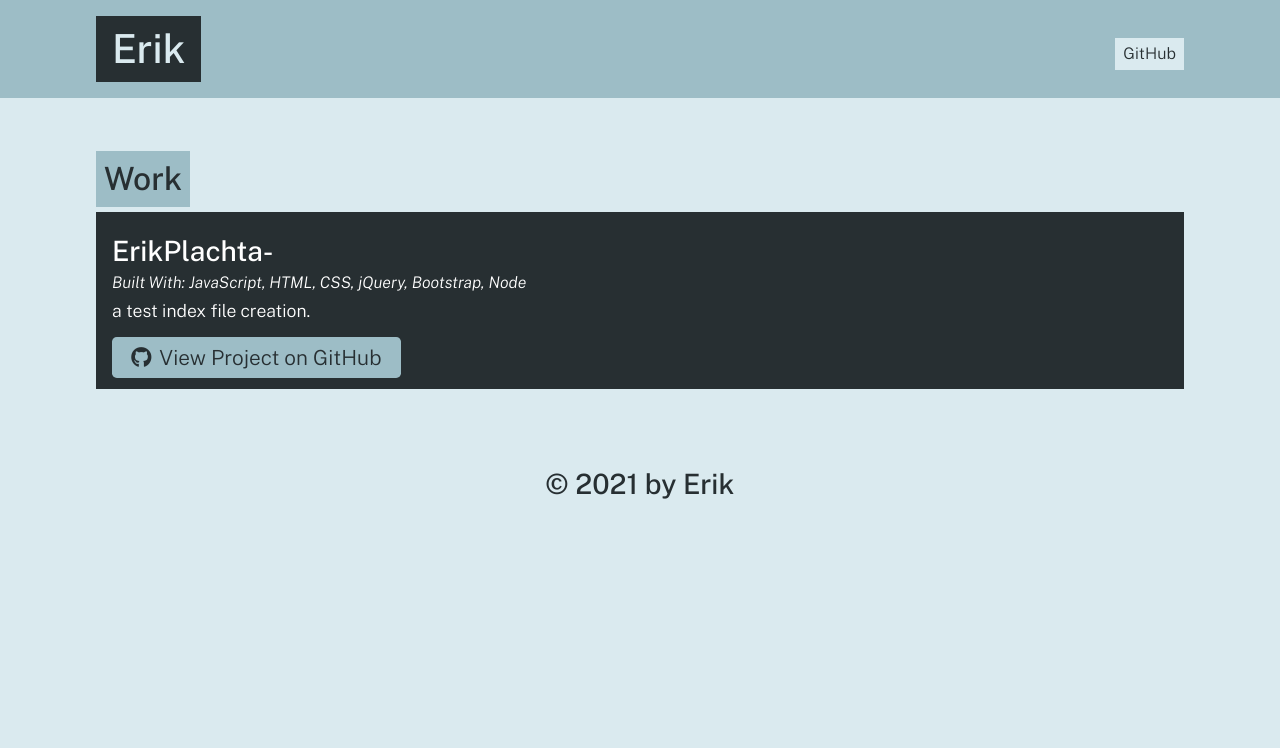
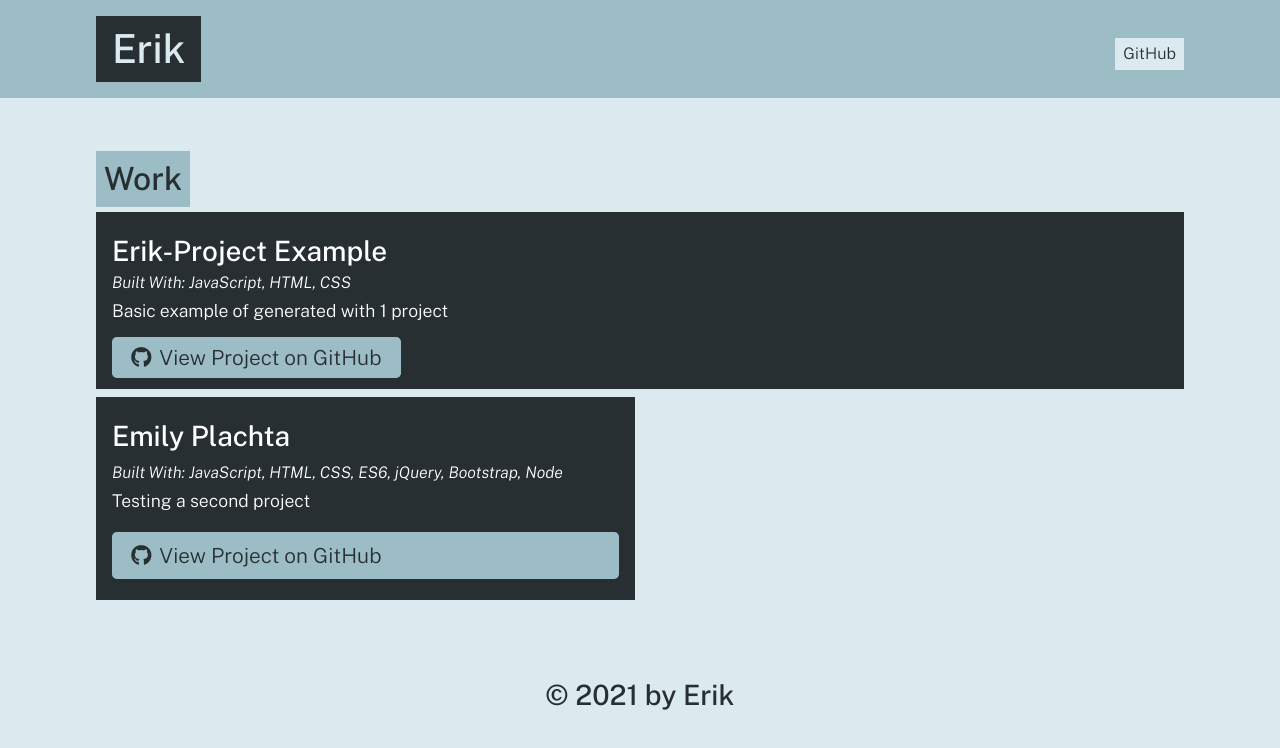
Before and after one commit to ErikPlachta/nodejs-portfolio-generator, a website: page dist/index.html in a window 1280 px wide. Drawn offline with nearby package versions, Linux system fonts and the light colour scheme.

Commit message:
Verified again, and pushing example built content

```diff
--- a/dist/index.html
+++ b/dist/index.html
@@ -29,16 +29,26 @@
       <div class="flex-row justify-space-between">
 
           <div class="col-12 mb-2 bg-dark text-light p-3">
-            <h3 class="portfolio-item-title text-light">ErikPlachta-</h3>
+            <h3 class="portfolio-item-title text-light">Erik-Project Example</h3>
             <h5 class="portfolio-languages">
               Built With:
-              JavaScript, HTML, CSS, jQuery, Bootstrap, Node
+              JavaScript, HTML, CSS
             </h5>
-            <p>a test index file creation.</p>
+            <p>Basic example of generated with 1 project</p>
             <a href="localhost" class="btn"><i class="fab fa-github mr-2"></i>View Project on GitHub</a>
           </div>
 
 
+
+          <div class="col-12 col-md-6 mb-2 bg-dark text-light p-3 flex-column">
+            <h3 class="portfolio-item-title text-light">Emily Plachta</h3>
+            <h5 class="portfolio-languages">
+              Built With:
+              JavaScript, HTML, CSS, ES6, jQuery, Bootstrap, Node
+            </h5>
+            <p>Testing a second project</p>
+            <a href="localhost" class="btn mt-auto"><i class="fab fa-github mr-2"></i>View Project on GitHub</a>
+          </div>
 
       </div>
     </section>
```
